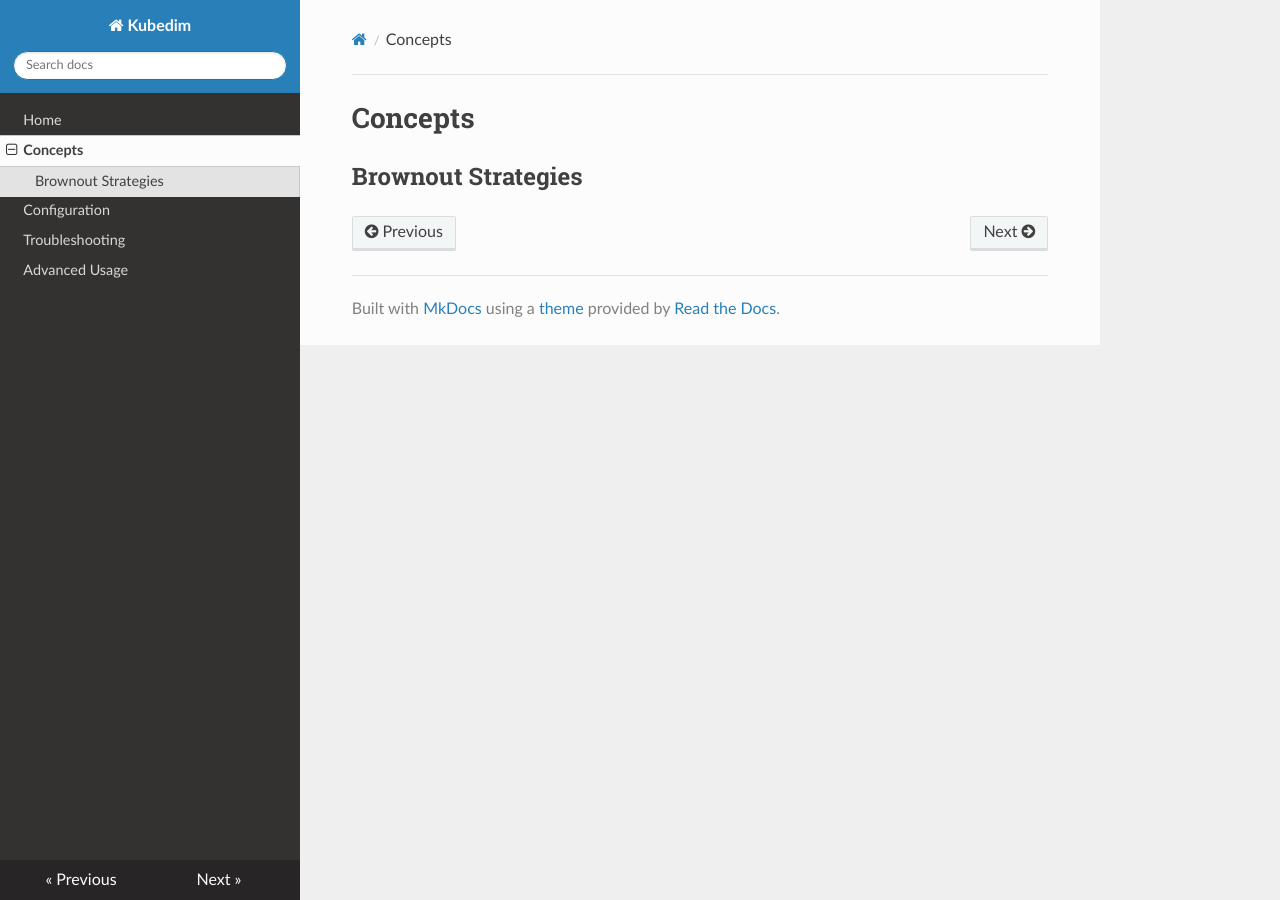
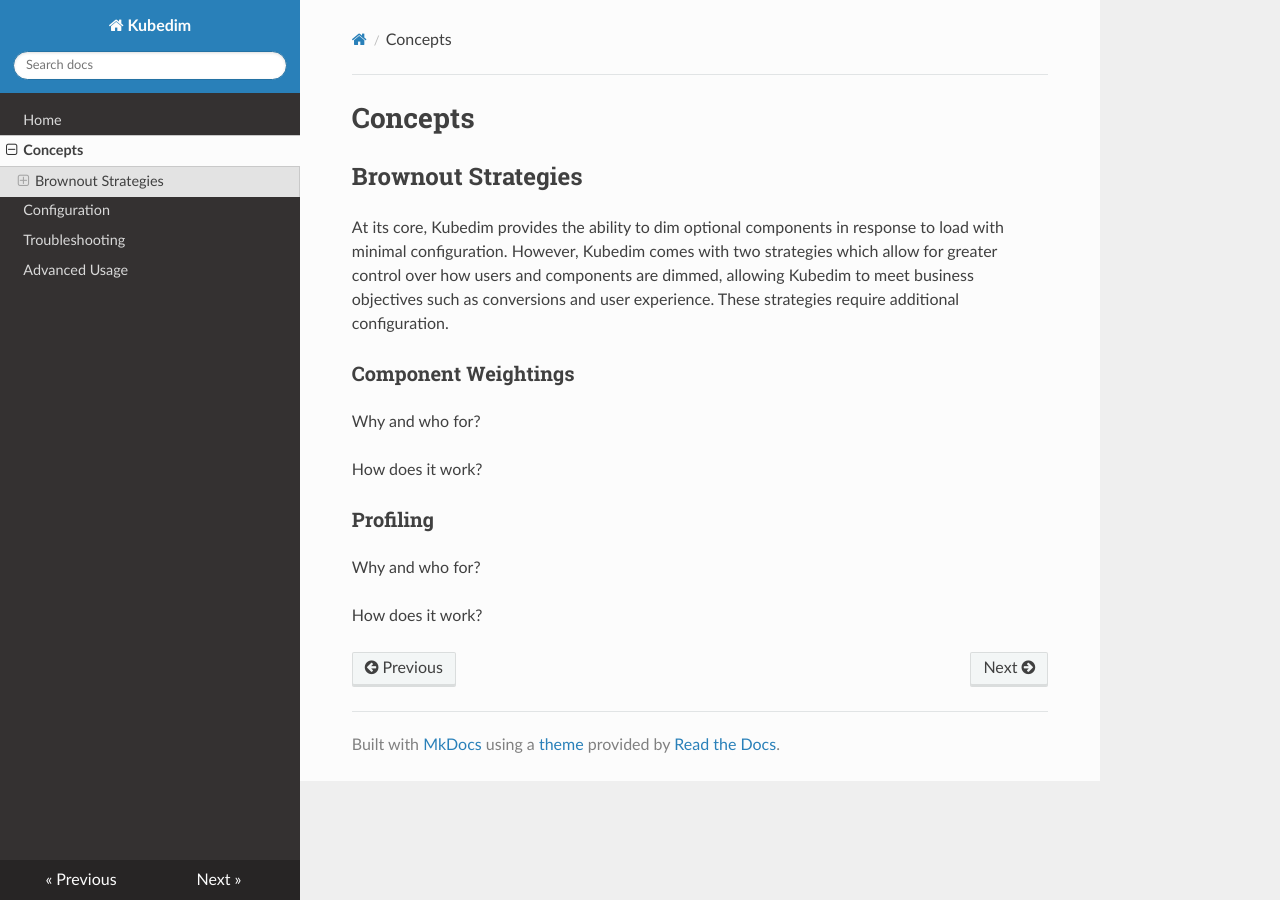
Before and after one commit to kcz17/docs, an MkDocs documentation site: the page built from docs/concepts.md, in a window 1280 px wide. Built offline with MkDocs 1.6.1, drawn with Linux system fonts in a browser that asks for light colours; nearby versions of some CDN libraries.

Commit message:
Add brownout strategies to concepts page.

```diff
--- a/docs/concepts.md
+++ b/docs/concepts.md
@@ -1,3 +1,21 @@
 # Concepts
 
 ## Brownout Strategies
+
+At its core, Kubedim provides the ability to dim optional components in response
+to load with minimal configuration. However, Kubedim comes with two strategies
+which allow for greater control over how users and components are dimmed,
+allowing Kubedim to meet business objectives such as conversions and user
+experience. These strategies require additional configuration.
+
+### Component Weightings
+
+Why and who for?
+
+How does it work?
+
+### Profiling
+
+Why and who for?
+
+How does it work?
```
